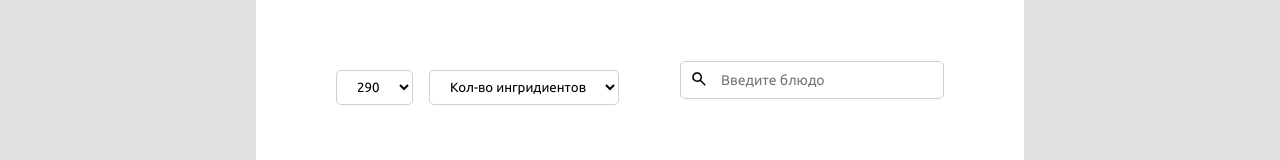
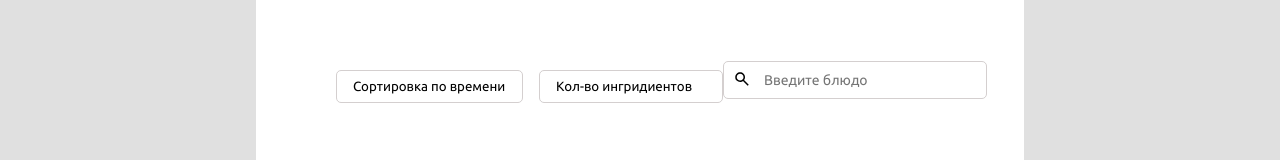
Before and after one commit to Flexerr22/Recipes, a React (Vite) app in the folder recipes/: page / in a window 1280 px wide. Shown: the part 125-285 px from the top of the page. Built offline with nearby package versions, Linux system fonts and the light colour scheme; no server answers.

Commit message:
Сделал рабочие сортировки по сайту

```diff
--- a/recipes/src/components/ProductCart/ProductCart.module.css
+++ b/recipes/src/components/ProductCart/ProductCart.module.css
@@ -5,9 +5,6 @@
     width: 80%;
     border-radius: 10px;
     box-shadow: 0 4px 8px rgba(0, 0, 0, 0.1), 0 6px 20px rgba(0, 0, 0, 0.1);
-}
-.img{
-    height: 100%;
 }
 .img img{
     width: 100%;
--- a/recipes/src/components/Search/Search.module.css
+++ b/recipes/src/components/Search/Search.module.css
@@ -14,7 +14,7 @@
     font-size: 14px;
     color: black;
     box-shadow: inset;
-
+    cursor: pointer;
 }
 
 .invalid{
--- a/recipes/src/pages/Menu/Menu.module.css
+++ b/recipes/src/pages/Menu/Menu.module.css
@@ -31,4 +31,8 @@
     background: white;
     outline: none;
     font-family: "Ubuntu", sans-serif;
+    appearance: none; /* Убирает стандартный вид элемента */
+    -webkit-appearance: none;
+    -moz-appearance: none;
+    cursor: pointer;
 }
--- a/recipes/src/pages/Menu/Menu.tsx
+++ b/recipes/src/pages/Menu/Menu.tsx
@@ -1,4 +1,4 @@
-import { useEffect, useState } from "react";
+import { useCallback, useEffect, useState } from "react";
 import Headlink from "../../components/Headlink/Headlink";
 import { PREFIX } from "../../components/helpers/API";
 import { Product } from "../../components/interfaces/Product.interface";
@@ -11,39 +11,64 @@ import Search from "../../components/Search/Search";
 export function Menu(){
     const[products,setProducts] = useState<Product[]>([])
     const [searchItem, setSearchItem] = useState<string>('')
+    const [sortValue, setSortValue] = useState<string>('')
+    const [sortValueNew, setSortValueNew] = useState<string>('')
 
-    useEffect(() => {
-        getProduct(searchItem)
-    },[searchItem])
-
-
-    const getProduct = async (name?: string) => {
+    const getProduct = useCallback( async (name?: string) => {
         try{
             const {data} = await axios.get<Product[]>(`${PREFIX}`, {
                 params: {name}
             })
-            setProducts(data)
+            const sortedData = filterProducts(data, sortValue, sortValueNew);
+            setProducts(sortedData);
         } catch(e){
             console.error(e)
             return
         }
 
-    }
+    },[sortValue, sortValueNew])
+
+    useEffect(() => {
+        getProduct(searchItem)
+    },[searchItem, getProduct])
 
     const handleChange = (event: React.ChangeEvent<HTMLInputElement>) => {
         setSearchItem(event.target.value);
     };
 
+    const sortChange = (event: React.ChangeEvent<HTMLSelectElement>) => {
+        setSortValue(event.target.value)
+    }
+
+    const sortChangeNew = (event: React.ChangeEvent<HTMLSelectElement>) => {
+        setSortValueNew(event.target.value)
+    }
+
+    const filterProducts = (products: Product[], sortValue: string, sortValueNew: string): Product[] => {
+        if(sortValue){
+            return products.filter(product => product.price.toString() === sortValue);
+
+        }
+        else if(sortValueNew){
+            return products.filter(product => product.ingredients.length.toString() === sortValueNew);
+        }
+        return products
+    }
+
     return <div className={styles['main']}>
     <div className={styles['sort']}>
             <div className={styles['select']}>
-                <select name="" id="">
-                    <option value="290">290</option>
-                    <option value="280">280</option>
-                    <option value="300">300</option>
+                <select onChange={sortChange} name="" id="">
+                    <option value="">Сортировка по времени</option>
+                    <option value="290">Время: 290</option>
+                    <option value="280">Время: 280</option>
+                    <option value="300">Время: 300</option>
+                    <option value="320">Время: 320</option>
                 </select>
-                <select name="" id="">
-                    <option value="4">Кол-во ингридиентов</option>
+                <select onChange={sortChangeNew} name="" id="">
+                    <option value="">Кол-во ингридиентов</option>
+                    <option value="4">Кол-во ингридиентов: 4</option>
+                    <option value="3">Кол-во ингридиентов: 3</option>
                 </select>
             </div>
             <Search onChange={handleChange} placeholder="Введите блюдо"/>
```
